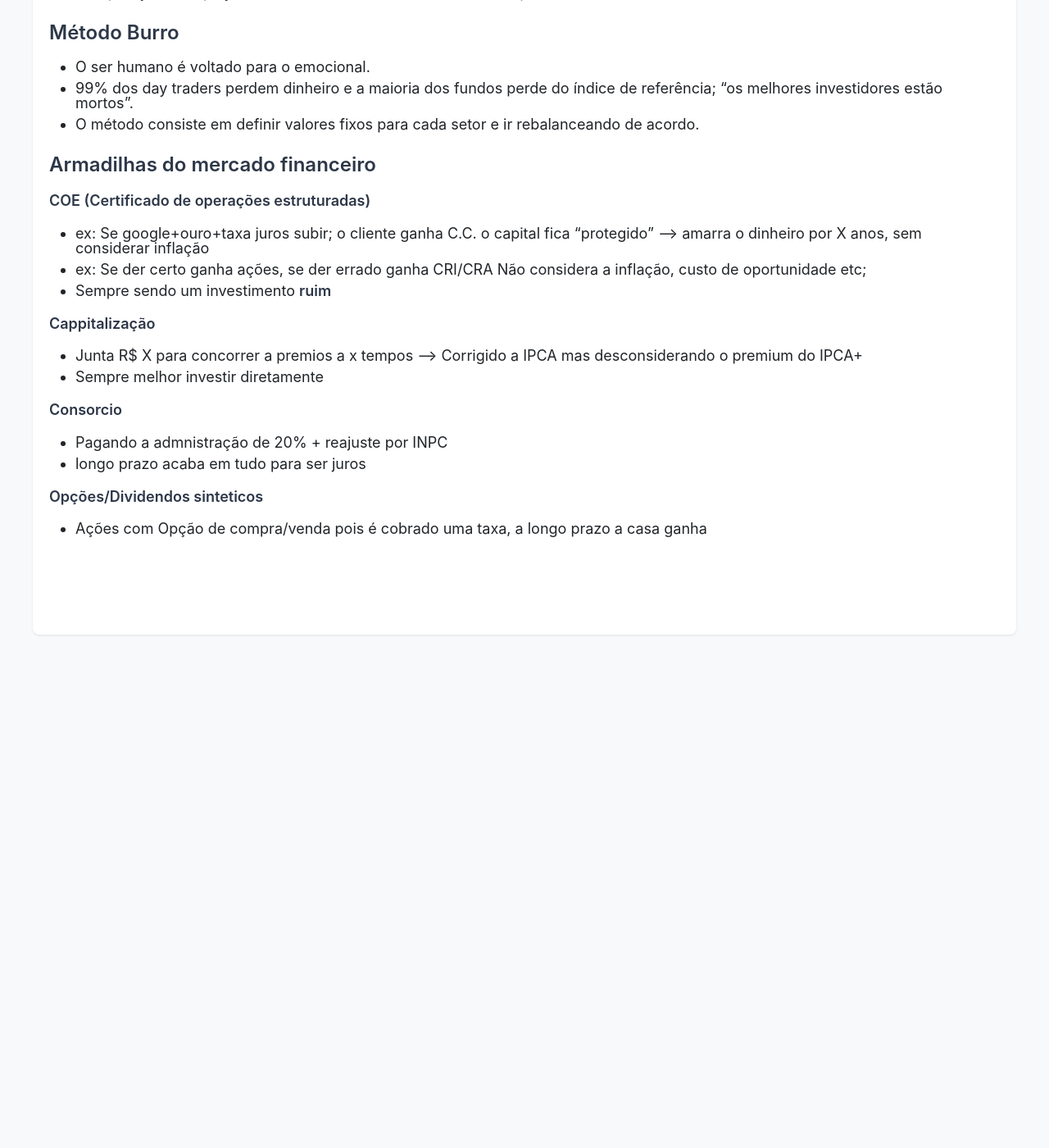
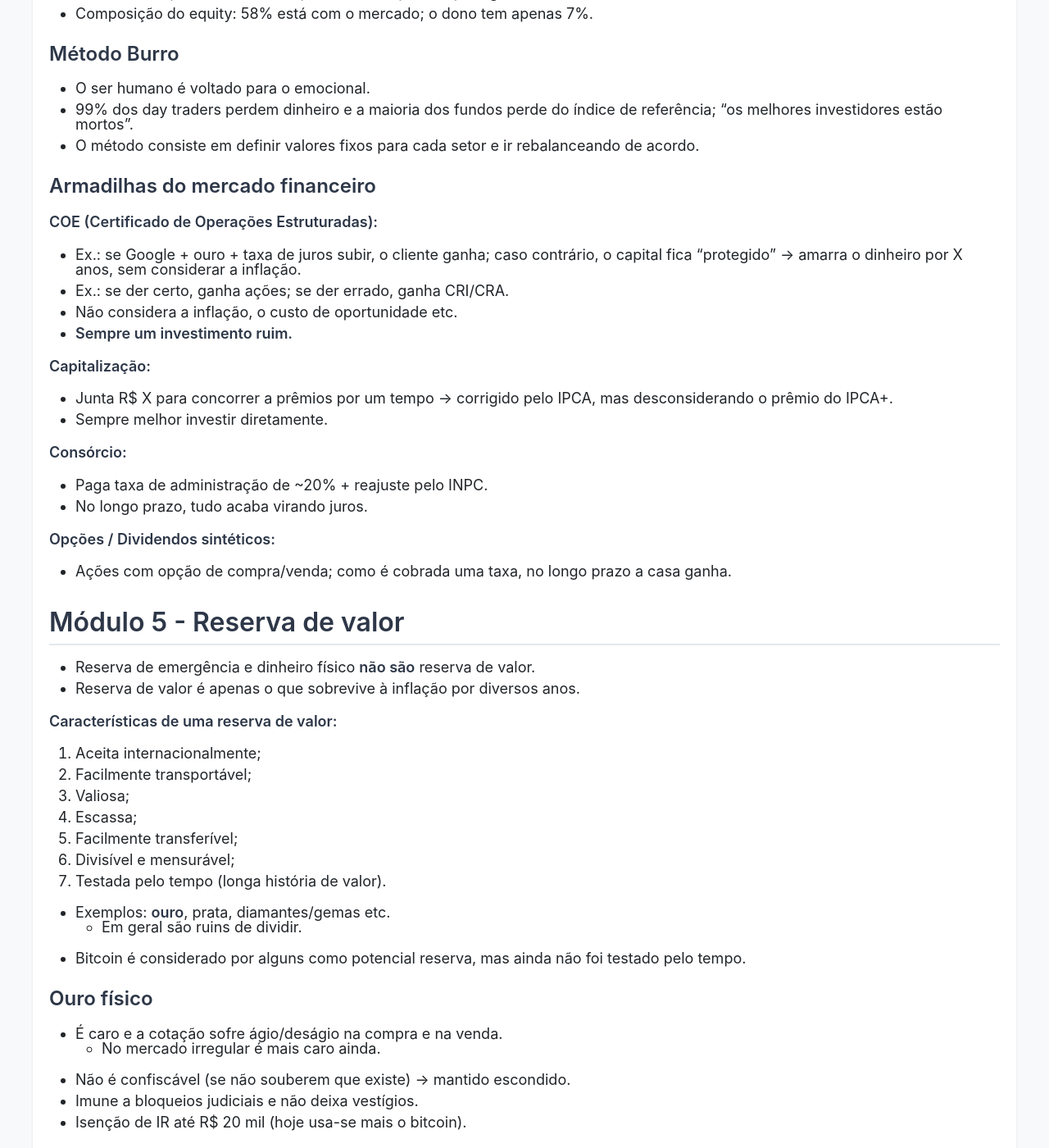
Before and after one commit to CarlosPena00/carlospena00.github.io, a Jekyll site: the page built from _posts/2026-07-01-ecomomy-auvp.md, in a window 1280 px wide and 1400 px high, scrolled down 23778 px. Shown: the whole window at 82% size. Built offline with Jekyll 4.4.1, drawn with Linux system fonts in a browser that asks for light colours; before the commit the page ends 24572 px from its top, so only the background shows below that; some of the changed text lies outside the part shown.

Commit message:
docs(blog): Add Módulo 5 (reserva de valor) to AUVP notes
Add the "Reserva de valor" module covering store-of-value
characteristics, physical gold (pricing, risks, IR exemption)
and reference links, plus a TOC entry for it. Also reformat the
"Armadilhas do mercado financeiro" section (COE, capitalização,
consórcio, opções) into clean bullet lists.

---
How to test

bundle exec jekyll build
# Open _site and confirm the post renders with the new
# "Módulo 5 - Reserva de valor" section and working TOC anchor (#modulo-5)

```diff
--- a/_posts/2026-07-01-ecomomy-auvp.md
+++ b/_posts/2026-07-01-ecomomy-auvp.md
@@ -13,6 +13,7 @@ Minhas anotações do curso da AUVP.
 - [Módulo 2 - Finanças Pessoais](#modulo-2)
 - [Módulo 3 - Renda Fixa](#modulo-3)
 - [Módulo 4 - Renda variável](#modulo-4)
+- [Módulo 5 - Reserva de valor](#modulo-5)
 
 ---
 
@@ -981,21 +982,62 @@ Exemplo de critérios básicos para o filtro inicial:
 
 ### Armadilhas do mercado financeiro
 
-**COE (Certificado de operações estruturadas)**
-  - ex: Se google+ouro+taxa juros subir; o cliente ganha
-        C.C. o capital fica "protegido" --> amarra o dinheiro por X anos, sem considerar inflação
-  - ex: Se der certo ganha ações, se der errado ganha CRI/CRA
-  Não considera a inflação, custo de oportunidade etc;
-  * Sempre sendo um investimento **ruim**
+**COE (Certificado de Operações Estruturadas):**
 
-**Cappitalização**
-  - Junta R$ X para concorrer a premios a x tempos --> Corrigido a IPCA
-  mas desconsiderando o premium do IPCA+
-  - Sempre melhor investir diretamente
+- Ex.: se Google + ouro + taxa de juros subir, o cliente ganha; caso contrário, o capital fica "protegido" → amarra o dinheiro por X anos, sem considerar a inflação.
+- Ex.: se der certo, ganha ações; se der errado, ganha CRI/CRA.
+- Não considera a inflação, o custo de oportunidade etc.
+- **Sempre um investimento ruim.**
 
-**Consorcio**
-  - Pagando a admnistração de 20% + reajuste por INPC
-  - longo prazo acaba em tudo para ser juros
+**Capitalização:**
 
-**Opções/Dividendos sinteticos**
-  - Ações com Opção de compra/venda pois é cobrado uma taxa, a longo prazo a casa ganha
+- Junta R$ X para concorrer a prêmios por um tempo → corrigido pelo IPCA, mas desconsiderando o prêmio do IPCA+.
+- Sempre melhor investir diretamente.
+
+**Consórcio:**
+
+- Paga taxa de administração de ~20% + reajuste pelo INPC.
+- No longo prazo, tudo acaba virando juros.
+
+**Opções / Dividendos sintéticos:**
+
+- Ações com opção de compra/venda; como é cobrada uma taxa, no longo prazo a casa ganha.
+
+## Módulo 5 - Reserva de valor {#modulo-5}
+
+- Reserva de emergência e dinheiro físico **não são** reserva de valor.
+- Reserva de valor é apenas o que sobrevive à inflação por diversos anos.
+
+**Características de uma reserva de valor:**
+
+1. Aceita internacionalmente;
+2. Facilmente transportável;
+3. Valiosa;
+4. Escassa;
+5. Facilmente transferível;
+6. Divisível e mensurável;
+7. Testada pelo tempo (longa história de valor).
+
+- Exemplos: **ouro**, prata, diamantes/gemas etc.
+  - Em geral são ruins de dividir.
+- Bitcoin é considerado por alguns como potencial reserva, mas ainda não foi testado pelo tempo.
+
+### Ouro físico
+
+- É caro e a cotação sofre ágio/deságio na compra e na venda.
+  - No mercado irregular é mais caro ainda.
+- Não é confiscável (se não souberem que existe) → mantido escondido.
+- Imune a bloqueios judiciais e não deixa vestígios.
+- Isenção de IR até R$ 20 mil (hoje usa-se mais o bitcoin).
+
+**Riscos:** segurança e necessidade de aferir a pureza.
+
+- Não comentar, não mostrar, evitar locais óbvios.
+- Em geral há negociadores locais (as placas "compro ouro").
+- Joias são problemáticas pelo preço embutido do trabalho do artesão.
+
+Links:
+
+- <https://dolarhoje.com/ouro-hoje/>
+- Ouro Minas: <https://ourominas.com/>
+- Par Metal: <https://www.parmetal.com.br/>
```
